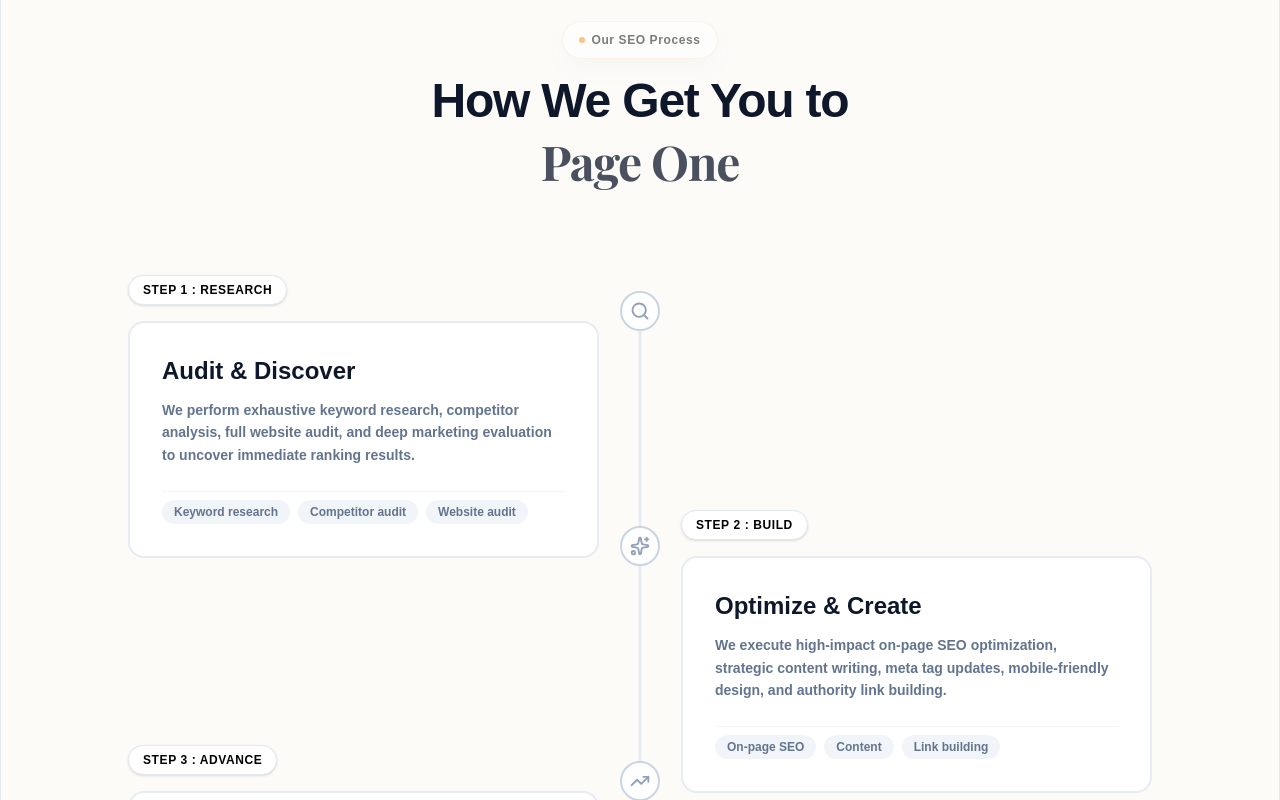
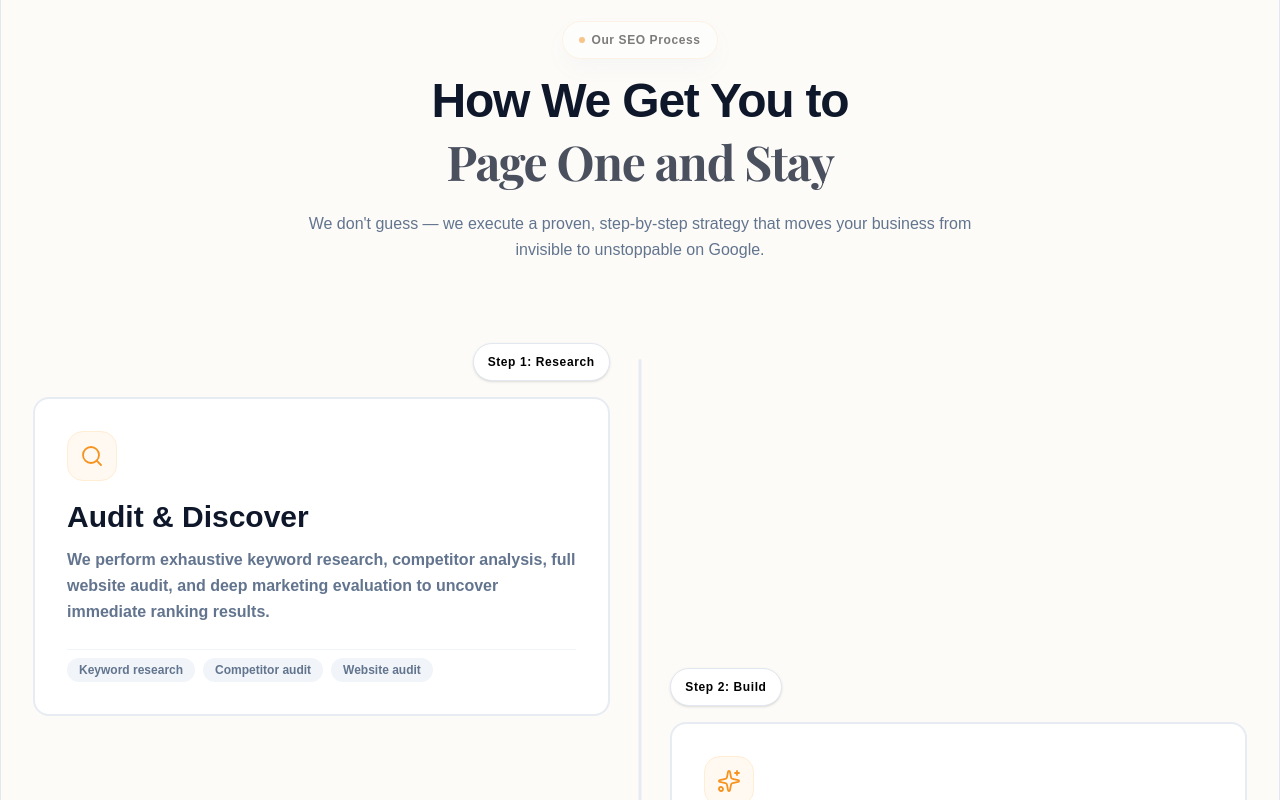
Before and after one commit to codeovik/SEOcompanyOC, a React (Vite) app: page / in a window 1280 px wide. Shown: the part 7900-8700 px from the top of the page. Built offline with nearby package versions, Linux system fonts and the light colour scheme; a web font is replaced by a local one.

Commit message:
Modified wordmark logo and steps section

```diff
--- a/src/components/Footer.tsx
+++ b/src/components/Footer.tsx
@@ -23,7 +23,7 @@ export default function Footer({
 
         {/* Dynamic Massive Typographic Wordmark Section (Inspired by Google Labs & Graphy) - Placed at the very top of footer */}
         <div className="pt-4 pb-10 border-b border-slate-200 select-none overflow-hidden">
-          <h2 className="text-[11.2vw] sm:text-[11.2vw] xl:text-[102px] font-black font-satoshi text-slate-950 tracking-tighter text-center leading-none whitespace-nowrap">
+          <h2 className="text-[11.2vw] md:text-[11.3vw] xl:text-[158px] font-bold font-satoshi text-[#301d06] tracking-tighter text-center leading-none whitespace-nowrap">
             SEO CompanyOC
           </h2>
         </div>
@@ -51,8 +51,8 @@ export default function Footer({
               <span className="block text-[10px] font-extrabold uppercase tracking-widest text-slate-400 font-satoshi mb-3">
                 Industry Trust &amp; Reviews
               </span>
-              <div className="flex flex-wrap items-center gap-3">
-                <div className="h-10 px-2.5 py-1 bg-slate-50 border border-slate-200 rounded-lg flex items-center justify-center">
+              <div className="flex flex-wrap items-center gap-5">
+                <div className="h-10 flex items-center justify-center">
                   <img
                     src="https://www.seocompanyoc.com/wp-content/uploads/2026/05/yelp_waitlist_logo-300x151.png"
                     alt="Yelp badge"
@@ -60,7 +60,7 @@ export default function Footer({
                     referrerPolicy="no-referrer"
                   />
                 </div>
-                <div className="h-10 px-2.5 py-1 bg-slate-50 border border-slate-200 rounded-lg flex items-center justify-center">
+                <div className="h-10 flex items-center justify-center">
                   <img
                     src="https://www.seocompanyoc.com/wp-content/uploads/2026/05/google-customer-review-logo-300x125.png"
                     alt="Google rating badge"
@@ -68,7 +68,7 @@ export default function Footer({
                     referrerPolicy="no-referrer"
                   />
                 </div>
-                <div className="h-10 px-2.5 py-1 bg-slate-50 border border-slate-200 rounded-lg flex items-center justify-center">
+                <div className="h-10 flex items-center justify-center">
                   <img
                     src="https://www.seocompanyoc.com/wp-content/uploads/2026/05/bark-logoo-300x88.png"
                     alt="Bark.com badge"
--- a/src/components/Process.tsx
+++ b/src/components/Process.tsx
@@ -82,12 +82,15 @@ export default function Process({ onCtaClick }: ProcessProps) {
           </span>
           <h2 className="text-3xl sm:text-4xl md:text-5xl font-bold font-satoshi text-slate-900 tracking-tight leading-tight">
             How We Get You to <br className="hidden sm:inline" />
-            <span className="font-playfair font-bold text-slate-900 opacity-75 block sm:inline">Page One</span>
+            <span className="font-playfair font-bold text-slate-900 opacity-75 block sm:inline">Page One and Stay</span>
           </h2>
+          <p className="text-sm sm:text-base text-slate-500 font-satoshi font-medium mt-4 max-w-2xl mx-auto leading-relaxed">
+            We don't guess — we execute a proven, step-by-step strategy that moves your business from invisible to unstoppable on Google.
+          </p>
         </div>
 
         {/* Timeline Area Wrapper */}
-        <div className="relative max-w-5xl mx-auto pb-8">
+        <div className="relative w-full pb-8">
 
           {/* Central Progress Line for Desktop */}
           <div className="hidden lg:block absolute left-1/2 top-4 bottom-12 w-[3px] -translate-x-1/2 bg-slate-200/80 rounded-full">
@@ -122,12 +125,12 @@ export default function Process({ onCtaClick }: ProcessProps) {
                 >
 
                   {/* Outer card wrapper */}
-                  <div className="w-full lg:w-[46%] transition-all duration-500 animate-slide-in">
+                  <div className="w-full lg:w-[47.5%] transition-all duration-500 animate-slide-in">
 
                     {/* Floating Step Anchor badge: combined step and phase formatted as requested (pure black text, white bg, gray border with colon replacement) */}
-                    <div className="mb-4 pl-8 lg:pl-0">
-                      <span className="text-xs uppercase tracking-wider font-extrabold text-black font-satoshi bg-white px-3.5 py-1.5 rounded-full inline-block border border-slate-200 shadow-sm">
-                        {step.stepNum} : {step.phase}
+                    <div className={`mb-4 pl-8 lg:pl-0 lg:flex ${idx === 1 ? "lg:justify-start" : "lg:justify-end"}`}>
+                      <span className="text-xs tracking-wider font-semibold text-black font-satoshi bg-white px-3.5 py-2.5 rounded-full inline-block border border-slate-200 shadow-sm">
+                        {step.stepNum}: {step.phase}
                       </span>
                     </div>
 
@@ -138,13 +141,18 @@ export default function Process({ onCtaClick }: ProcessProps) {
                         : "border-slate-200/80"
                     } hover:border-[#f6921e]/60 group`}>
 
-                      {/* Card Header Subtitle */}
-                      <h3 className="text-xl sm:text-2xl font-bold font-satoshi text-slate-900 mb-3 group-hover:text-slate-950 transition-colors">
+                      {/* Premium Icon box inside the card itself as requested */}
+                      <div className="inline-flex p-3 bg-orange-50/70 border border-orange-100 text-[#f6921e] rounded-[16px] mb-4.5 group-hover:bg-[#f6921e]/10 transition-colors duration-300">
+                        <step.icon className="w-6 h-6 stroke-[1.8]" />
+                      </div>
+
+                      {/* Card Header Subtitle with increased font size */}
+                      <h3 className="text-2xl sm:text-3xl font-bold font-satoshi text-slate-900 mb-3 group-hover:text-slate-950 transition-colors">
                         {step.title}
                       </h3>
 
-                      {/* Explicitly 15-20 length formatted description */}
-                      <p className="text-xs sm:text-sm text-slate-500 font-satoshi font-semibold leading-relaxed mb-6">
+                      {/* Explicitly 15-20 length formatted description with increased font size */}
+                      <p className="text-sm sm:text-base text-slate-500 font-satoshi font-semibold leading-relaxed mb-6">
                         {step.description}
                       </p>
 
@@ -152,8 +160,8 @@ export default function Process({ onCtaClick }: ProcessProps) {
                       <div className="flex flex-wrap gap-2 pt-2 border-t border-slate-100">
                         {step.tags.map((tag, tIdx) => (
                           <span
-                            key={tIdx}
-                            className="text-[10px] sm:text-xs font-satoshi font-bold text-slate-500 bg-slate-100 hover:bg-slate-200/80 transition-colors rounded-full px-3 py-1 select-none"
+                             key={tIdx}
+                             className="text-[10px] sm:text-xs font-satoshi font-bold text-slate-500 bg-slate-100 hover:bg-slate-200/80 transition-colors rounded-full px-3 py-1 select-none"
                           >
                             {tag}
                           </span>
@@ -163,27 +171,7 @@ export default function Process({ onCtaClick }: ProcessProps) {
                     </div>
                   </div>
 
-                  {/* Desktop Timeline Junction Node floating precisely in the center with action-specific icon */}
-                  <div className="hidden lg:flex absolute left-1/2 top-4 -translate-x-1/2 items-center justify-center pointer-events-none z-10">
-                    <div className={`w-10 h-10 rounded-full border-2 bg-white flex items-center justify-center transition-all duration-300 ${
-                      isPastThreshold
-                        ? "border-[#f6921e] text-[#f6921e] scale-110 shadow-md shadow-orange-500/10"
-                        : "border-slate-300 text-slate-400"
-                    }`}>
-                      <step.icon className="w-5 h-5 stroke-[2.25]" />
-                    </div>
-                  </div>
 
-                  {/* Mobile Timeline Junction Node floating on the left progress bar with action-specific icon */}
-                  <div className="lg:hidden absolute left-4 sm:left-6 top-4 -translate-x-1/2 flex items-center justify-center pointer-events-none z-10">
-                    <div className={`w-8 h-8 rounded-full border bg-white flex items-center justify-center transition-all duration-300 ${
-                      isPastThreshold
-                        ? "border-[#f6921e] text-[#f6921e] scale-105"
-                        : "border-slate-300 text-slate-400"
-                    }`}>
-                      <step.icon className="w-4 h-4 stroke-[2.25]" />
-                    </div>
-                  </div>
 
                 </div>
               );
```
